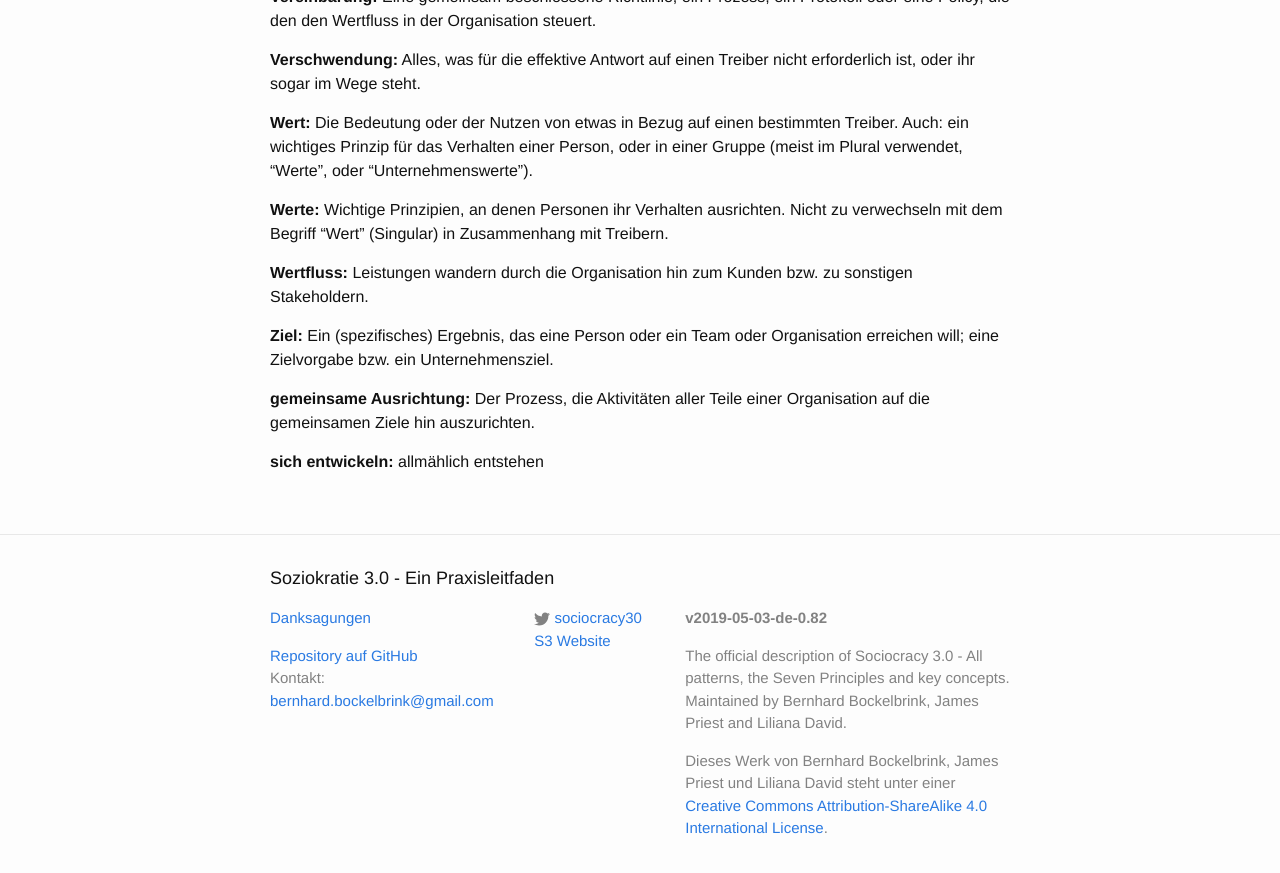
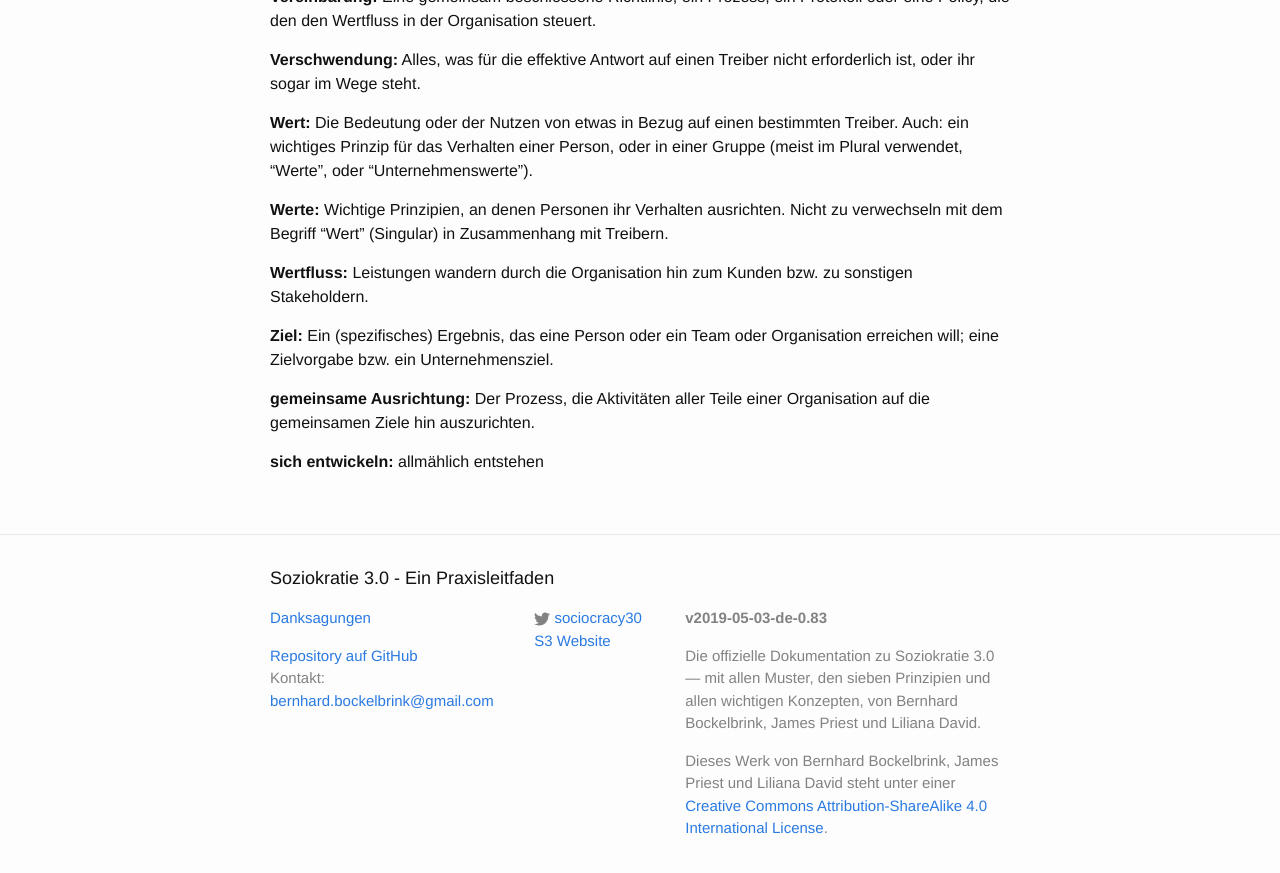
Before and after one commit to S3-working-group/s3-praxisleitfaden, a Jekyll site: the page built from docs/all.md, in a window 1280 px wide and 900 px high, scrolled down 96995 px. Shown: the top 873 px of the window. Built offline with Jekyll 4.4.1, drawn with Linux system fonts in a browser that asks for light colours; some of the changed text lies outside the part shown.

```diff
--- a/docs/_config.yml
+++ b/docs/_config.yml
@@ -2,7 +2,7 @@
 title: Soziokratie 3.0 - Ein Praxisleitfaden
 email: bernhard.bockelbrink@gmail.com
 description: > # this means to ignore newlines until "baseurl:"
-   The official description of Sociocracy 3.0 - All patterns, the Seven Principles and key concepts. Maintained by Bernhard Bockelbrink, James Priest and Liliana David.
+   Die offizielle Dokumentation zu Soziokratie 3.0 — mit allen Muster, den sieben Prinzipien und allen wichtigen Konzepten, von Bernhard Bockelbrink, James Priest und Liliana David.
 
 baseurl: "" # the subpath of your site, e.g. /blog
 url: "http://s3-working-group.github.io" # the base hostname & protocol for your site
--- a/docs/_includes/footer.html
+++ b/docs/_includes/footer.html
@@ -32,7 +32,7 @@
       </div>
 
       <div class="footer-col footer-col-3">
-        <p><strong>v2019-05-03-de-0.82</strong></p>
+        <p><strong>v2019-05-03-de-0.83</strong></p>
         <p>{{ site.description }}</p>
         <p>Dieses Werk von Bernhard Bockelbrink, James Priest und Liliana David steht unter einer <a href="https://creativecommons.org/licenses/by-sa/4.0/">Creative Commons Attribution-ShareAlike 4.0 International License</a>.</p>
       </div>
--- a/docs/all.md
+++ b/docs/all.md
@@ -437,9 +437,9 @@ Das Zurückhalten von Einwänden kann die Ziele eines Teams oder der gesamten Or
 
 ###  Muster 1.5: Einwand
 
-_Ein **Einwand** ist ein _Argument_, warum eine geplante Handlung oder Entscheidung die effektive Reaktion auf einen Organisationstreiber verhindert._
-
-Einwände offenbaren Information über **unbeabsichtigte Folgen**, oder über **Verbesserungsmöglichkeiten<0>.</p>
+_Ein **Einwand** ist ein Argument, warum eine geplante Handlung oder Entscheidung die effektive Reaktion auf einen Organisationstreiber verhindert._
+
+Einwände offenbaren Information über **unbeabsichtigte Folgen**, oder über **Verbesserungsmöglichkeiten**.
 
 Es liegt in der Verantwortung des Einzelnen, Einwände gegen Entscheidungen, bestehende Vereinbarungen oder Handlungen zu erheben.
 
```
Also changed, not shown: other parts of docs/all.md (+2 -2 lines), docs/objection.md (+2 -2 lines), docs/changelog.md, docs/img/agreements/qualify-objection-process.png.
